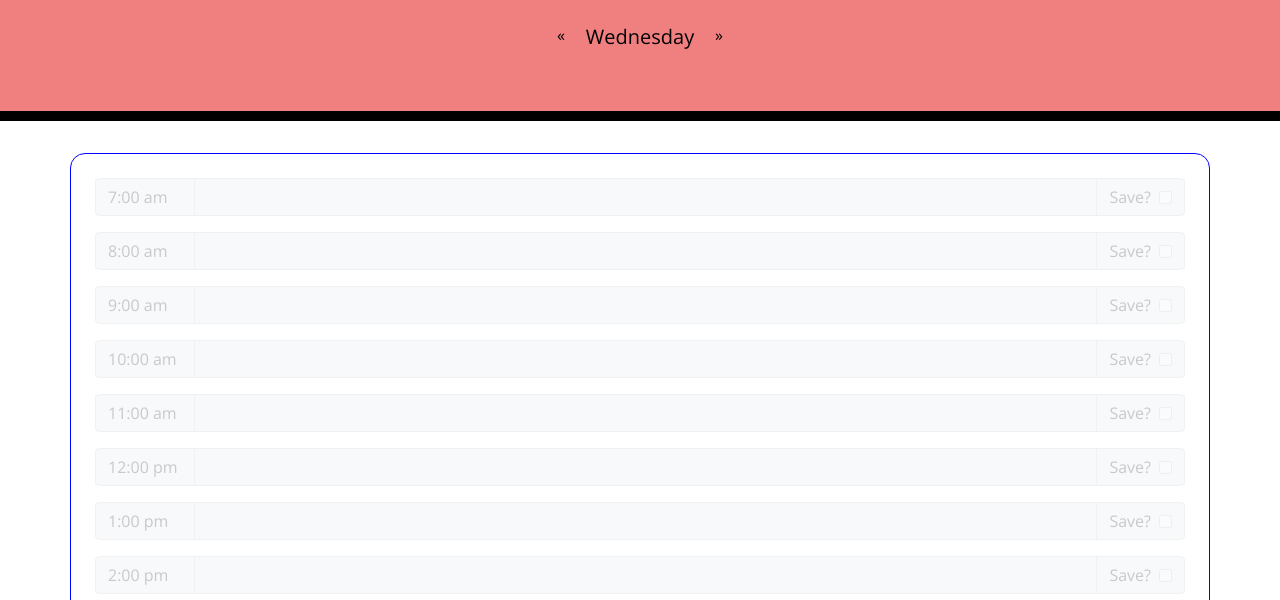
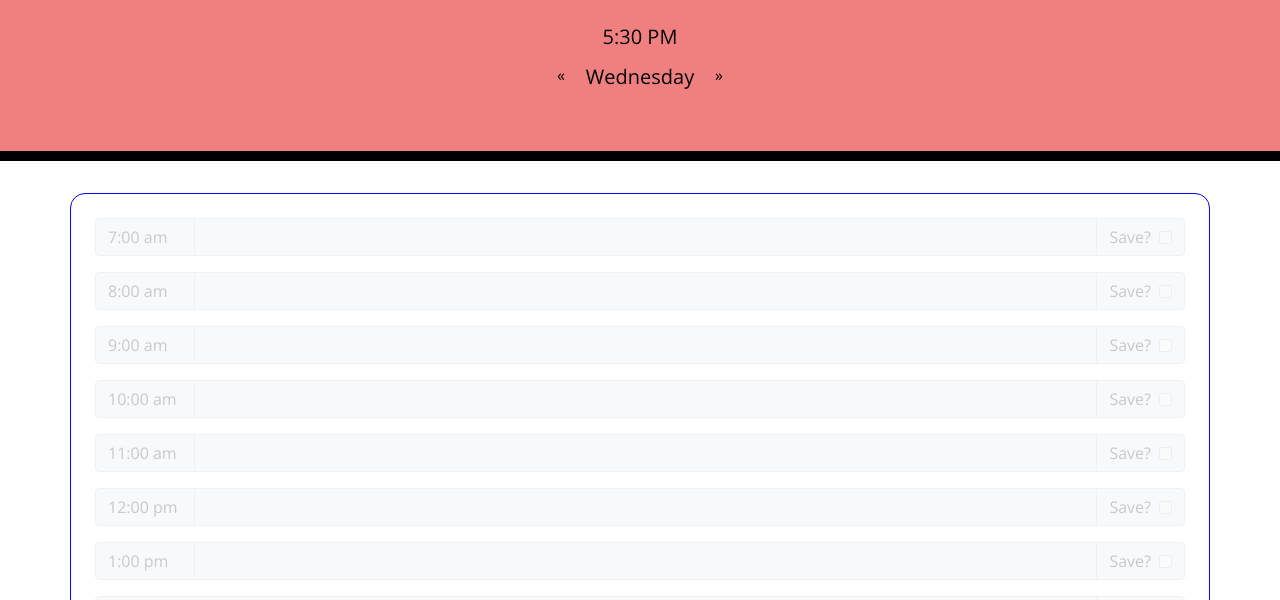
Before and after one commit to ocskier/Time-Manager, a plain HTML site: page index.html in a window 1280 px wide. Shown: the part 181-781 px from the top of the page. Drawn offline with nearby package versions, Linux system fonts and the light colour scheme.

Commit message:
added time of day and auto refresh

```diff
--- a/assets/app.js
+++ b/assets/app.js
@@ -2,6 +2,9 @@ const date = new Date();
 const daysOfWeek = ['Sunday', 'Monday', 'Tuesday', 'Wednesday', 'Thursday', 'Friday', 'Saturday'];
 
 let currentDay = date.getDay();
+let interval;
+
+$('#currentTime').html(`${date.getHours() <= 12 ? date.getHours() : date.getHours() - 12}:${date.getMinutes()} ${date.getHours() < 12 ? "AM" : 'PM'}`);
 $('#currentDay').html(daysOfWeek[currentDay]);
 
 const storedObj = {};
@@ -88,3 +91,5 @@ $('#right').click(event => {
     printSlots(currentDay);
   }
 });
+
+interval = setInterval(()=>location.reload(),60*1000)
--- a/assets/style.css
+++ b/assets/style.css
@@ -27,7 +27,7 @@ textarea {
 }
 
 nav {
-  margin-top: 30px;
+  margin-top: 20px;
 }
 
 .description {
@@ -87,6 +87,10 @@ nav {
   width: 150px;
 }
 
+#currentTime {
+  margin-top: 30px;
+}
+
 ul li:nth-child(2) p {
   padding: 0 12px;
 }
--- a/index.html
+++ b/index.html
@@ -18,6 +18,7 @@
   <header class="jumbotron center">
     <h1 class="display-3">Work Day Scheduler</h1>
     <p class="lead">A simple calendar app for scheduling your work day</p>
+    <p id="currentTime" class="lead"></p>
     <nav aria-label="Page navigation example">
       <ul class="pagination">
         <li class="page-item">
```
